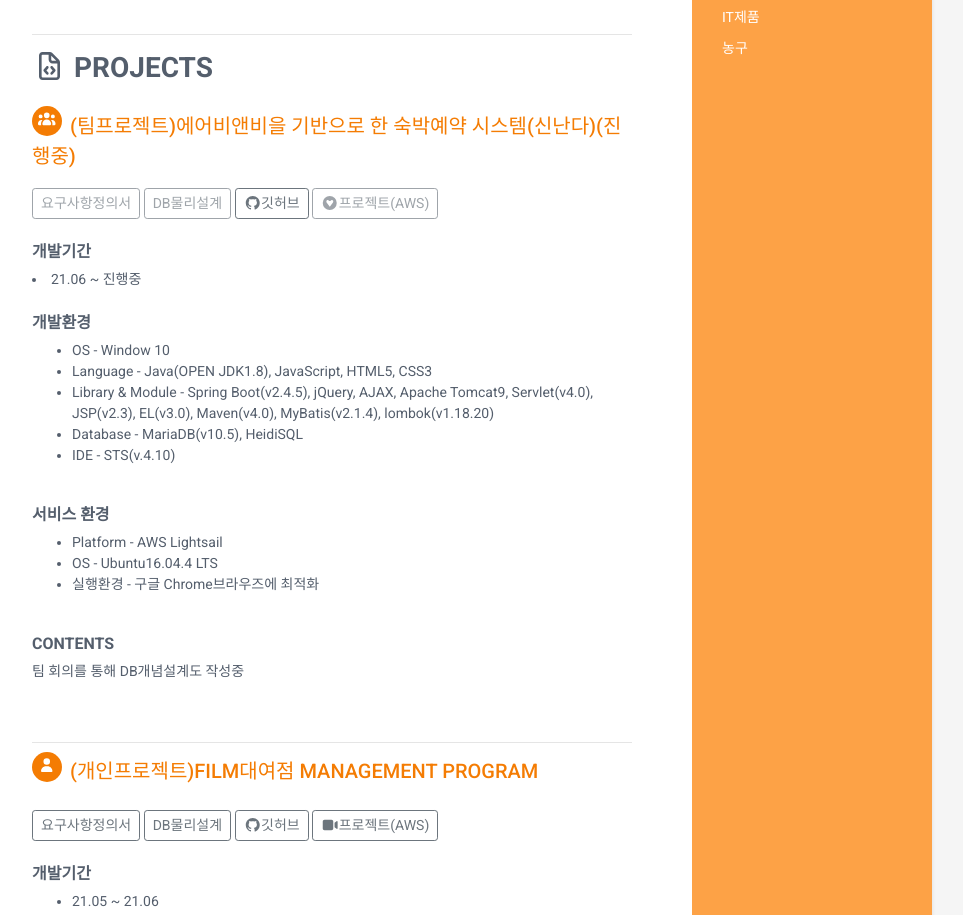
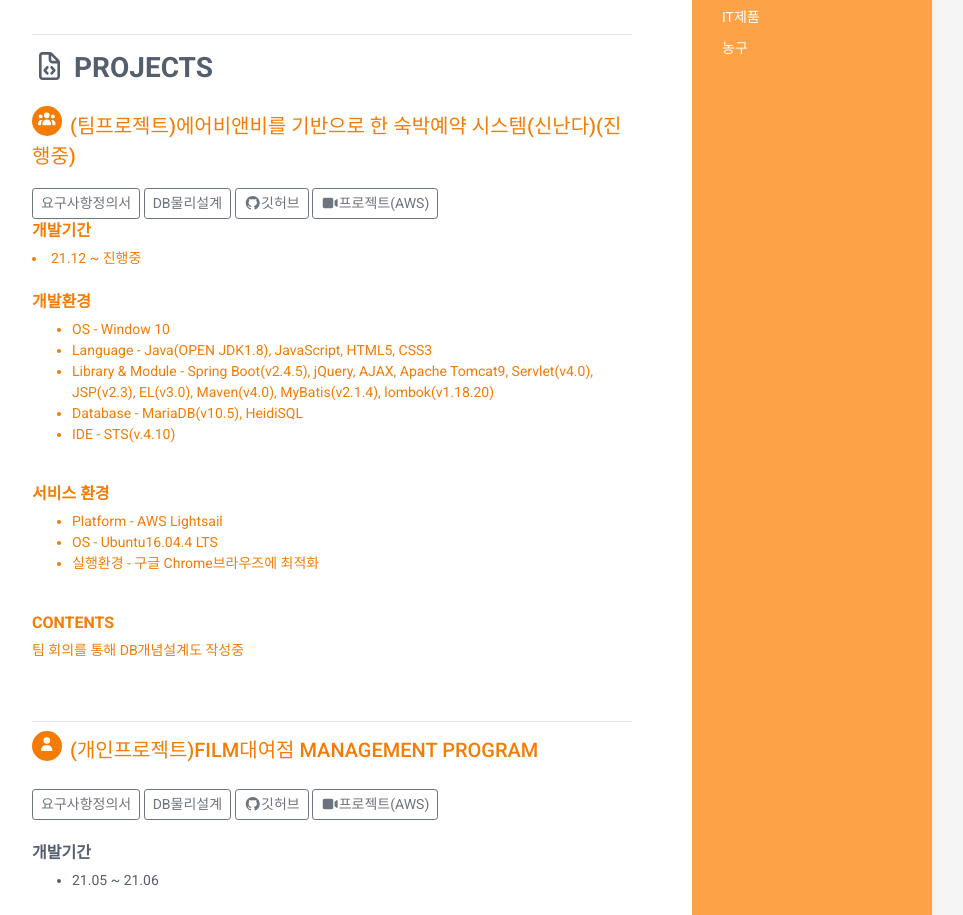
Before and after one commit to kyeong24/kyeong24, a plain HTML site: page index.html in a window 1280 px wide. Shown: the part 934-1849 px from the top of the page, without its empty margins (188-1151 px from the left). Drawn offline with Linux system fonts and the light colour scheme.

Commit message:
Update index.html

```diff
--- a/index.html
+++ b/index.html
@@ -152,18 +152,20 @@
             <h3><i class="far fa-file-code"></i>&nbsp;PROJECTS</h3>
             <br>
             <section class="section projects-section">
-                <h2 class="section-title"><span class="icon-holder"><i class="fas fa-users"></i></span>(팀프로젝트)에어비앤비을 기반으로 한 숙박예약 시스템(신난다)(진행중)</h2>
+                <h2 class="section-title"><span class="icon-holder"><i class="fas fa-users"></i></span>(팀프로젝트)에어비앤비를 기반으로 한 숙박예약 시스템(신난다)(진행중)</h2>
                 <div class="item">
                 	<div class="project-type">
-						<a href ="https://docs.google.com/spreadsheets/d/1NgL0NITzhcSa74PDlCVcGJ4EU-a8QkPpHNo9SAGmgKM/edit#gid=0"><button class="btn btn-outline-secondary btn-sm " disabled="disabled">요구사항정의서</button></a>
-						<a href="img/.png" target="_blank"><button class="btn btn-outline-secondary btn-sm" disabled="disabled">DB물리설계</button></a>
-						<a href= "https://github.com/Leewonhee3/sinnanda2" target="_blank"><button class="btn btn-outline-secondary btn-sm"><i class="fab fa-github"></i>깃허브</button></a>
-						<a href="http://3.34.145.56/sinnanda/login" target="_blank"><button class="btn btn-outline-secondary btn-sm" disabled="disabled"><i class="fab fa-gratipay"></i>프로젝트(AWS)</button></a>
+						<a href="https://docs.google.com/spreadsheets/d/1NgL0NITzhcSa74PDlCVcGJ4EU-a8QkPpHNo9SAGmgKM/edit#gid=0" target="_blank"><button class="btn btn-outline-secondary btn-sm">요구사항정의서</button></a>
+						<a href="img//b2erd.png" target="_blank"><button class="btn btn-outline-secondary btn-sm">DB물리설계</button></a>
+						<a href="https://github.com/Leewonhee3/sinnanda2" target="_blank"><button class="btn btn-outline-secondary btn-sm"><i class="fab fa-github"></i>깃허브</button></a>
+						<a href="http://3.34.145.56/sinnanda/login" target="_blank"><button class="btn btn-outline-secondary btn-sm"><i class="fas fa-video"></i>프로젝트(AWS)</button></
+
+
 					</div>
 					<br>
 					<div class="project-type project-title">개발기간</div>
 					<u1>
-						<li class="project-type">21.06 ~ 진행중</li>
+						<li class="project-type">21.12 ~ 진행중</li>
 					</u1>
                 	<br>
                 	<div class="project-type project-title">개발환경</div>
```
